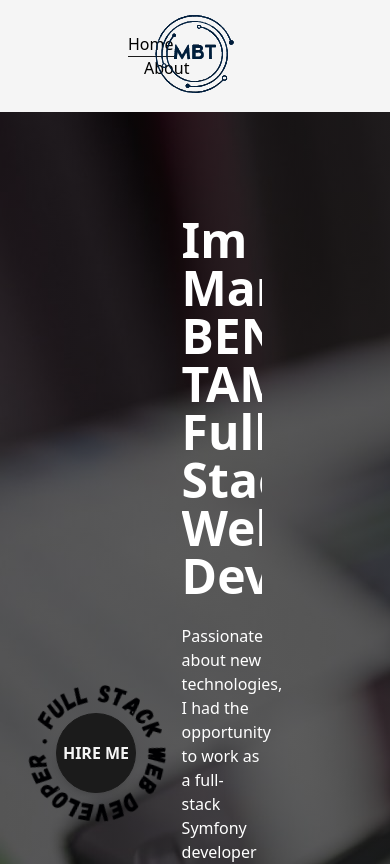
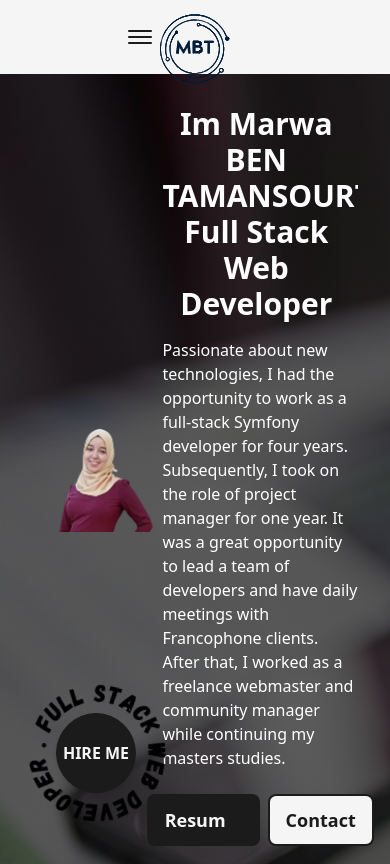
Before and after one commit to marwabtm/My_portfolio, a Next.js app: page / in a window 390 px wide. Shown: the top 864 px of the page. Built offline with nearby package versions, Linux system fonts and the light colour scheme.

Commit message:
modif responsive

```diff
--- a/src/components/AnimatedText.js
+++ b/src/components/AnimatedText.js
@@ -29,7 +29,7 @@ const singrWord = {
 
 const AnimatedText = ({ text, className = "" }) => {
   return (
-    <div className="w-full mx-auto py-2 flex items-center text-center justify-center overflow-hidden ">
+    <div className="w-full mx-auto py-2 flex items-center text-center justify-center overflow-hidden sm:py-0 ">
       <motion.h1 className={`inline-block w-full text-dark font-bold text-5xl ${className} dark:text-light `}
         variants={quote} initial="initial" animate="animate" >
         {
--- a/src/components/FooterPrincipal.js
+++ b/src/components/FooterPrincipal.js
@@ -5,7 +5,7 @@ import Link from "next/link"
 const FooterPrincipal = () => {
     return (
         <footer className="w-full border-t-2 border-solid border-dark font-medium text-lg dark:text-light">
-            <Layout className="py-4 px-40 text-center flex justify-between bg-transparent">
+            <Layout className="py-4 md:py-1 px-40 text-center flex justify-between bg-transparent">
                 <span>{new Date().getFullYear()} &copy; All Rights Reserved</span>
                 <div className="flex items-center">
                     Build with <span className="text-primary dark:text-secondary text-2xl px-1">&#9825;</span> by Marwa Ben Tamansourt
--- a/src/components/Layout.js
+++ b/src/components/Layout.js
@@ -2,7 +2,7 @@ import React from "react"
 
 const Layout = ({ children, className = "" }) => {
   return (
-    <div className={`w-full h-full inline-block z-0 bg-light p-32 ${className} bg-transparent dark:text-light`}>
+    <div className={`w-full h-full inline-block z-0 bg-light bg-transparent dark:text-light  ${className} `}>
       {children}
     </div>
   )
--- a/src/components/Navbar.js
+++ b/src/components/Navbar.js
@@ -1,5 +1,5 @@
 import Link from "next/link"
-import React from "react"
+import React, { useState } from "react"
 import Image from "next/image"
 import Logo from "./Logo"
 import Logopng from "../../public/images/MBT.png"
@@ -26,49 +26,65 @@ const CustomLink = ({ href, title, className = "" }) => {
         </Link>
     )
 }
+
+const CustomMobileLink = ({ href, title, className = "", toggle }) => {
+    const router = useRouter();
+    const handleClick = () => {
+        toggle();
+        router.push(href)
+    }
+    return (
+        <button href={href} className={`${className} relative group text-dark`} onClick={handleClick}>
+            {title}
+            <span className={`
+            h-[1px] inline-block  bg-dark
+            absolute left-0 -bottom-0.5
+            group-hover:w-full transition-[width] ease duration-300
+            ${router.asPath === href ? "w-full" : "w-0"} `}>
+
+                &nbsp;
+            </span>
+        </button>
+    )
+}
 const Navbar = () => {
     const [mode, setMode] = useThemeSwitcher();
+    const [isOpen, setIsOpen] = useState(false);
+    const handleClick = () => {
+        setIsOpen(!isOpen)
+    }
     return (
-        <header className="w-full px-32 py-8 font-medium flex item-center justify-between
-        dark:text-light" >
+        <header className="w-full px-32 py-8 font-medium flex item-center justify-between dark:text-light relative" >
+            <button className="flex-col justify-center items-center hidden lg:flex" onClick={handleClick}>
+                <span className={`bg-dark dark:bg-light block h-0.5 w-6 transition-all duration-300 ease-out rounded-sm ${isOpen ? 'rotate-45 translate-y-1' : '-translate-y-0.5'} `}></span>
+                <span className={`bg-dark dark:bg-light block h-0.5 w-6 transition-all duration-300 ease-out rounded-sm my-0.5 ${isOpen ? 'opacity-0' : 'opacity-100'} `}></span>
+                <span className={`bg-dark dark:bg-light block h-0.5 w-6 transition-all duration-300 ease-out rounded-sm ${isOpen ? '-rotate-45 -translate-y-1' : 'translate-y-0.5'} `}></span>
+            </button>
+            <div className="w-full flex justify-between items-center lg:hidden ">
                 <nav>
                     <CustomLink href="/" title="Home" className="mr-4" />
                     <CustomLink href="/about" title="About" className="mx-4" />
                     {/* <CustomLink href="/projects" title="Projects" className="mx-4" />
                     <CustomLink href="/articles" title="Articles" className="ml-4" />*/}
                 </nav>
-
                 <nav className="flex items-center justify-between">
                     <motion.a href="https://www.linkedin.com/in/marwa-btm/" target="_blank"
-                    whileHover={{ y: -2 }}
-                    className="mr-3"
-                    whileTap={{ scale: 0.9 }}
-                >
+                        whileHover={{ y: -2 }} className="mr-3" whileTap={{ scale: 0.9 }} >
                         <LinkedinIcon />
                     </motion.a>
                     <motion.a href="https://gitlab.com/btmarwa1" target="_blank"
-                    whileHover={{ y: -2 }}
-                    className="mr-3"
-                    whileTap={{ scale: 0.9 }}
-                >
+                        whileHover={{ y: -2 }} className="mr-3" whileTap={{ scale: 0.9 }} >
                         <GitlabIcon />
                     </motion.a>
 
                     <motion.a href="https://www.facebook.com/marwa.btm" target="_blank"
-                    whileHover={{ y: -2 }}
-                    className="mr-3"
-                    whileTap={{ scale: 0.9 }}
-                >
+                        whileHover={{ y: -2 }} className="mr-3" whileTap={{ scale: 0.9 }} >
                         <FacabookIcon />
                     </motion.a>
                     <motion.a href="https://www.instagram.com/marwa.b.t" target="_blank"
-                    whileHover={{ y: -2 }}
-                    className="mr-3"
-                    whileTap={{ scale: 0.9 }}
-                >
+                        whileHover={{ y: -2 }} className="mr-3" whileTap={{ scale: 0.9 }} >
                         <InstagramIcon />
                     </motion.a>
-
                     <button onClick={() => setMode(mode === "light" ? "dark" : "light")}
                         className=" ml-3 flex items-center justify-center rounded-full p-1" >
                         {mode === "dark" ?
@@ -77,10 +93,52 @@ const Navbar = () => {
                         }
                     </button>
                 </nav>
-            <div className="absolute left-[50%] top-2 translate-x-[-50%]">
+            </div>
+            {
+                isOpen ?
+
+                    <motion.div initial={{ scale: 0, opacity: 0, x: "-50%", y: "-50%" }} animate={{ scale: 1, opacity: 1 }}
+                        className="min-w-[40vw] flex flex-col z-30 justify-between items-center fixed top-1/2 left-1/3 sm:left-1/2 -translate-x-1/2 -translate-y-1/2
+                        bg-light/75 rounded-lg backdrop-blur-md py-32 ">
+                        <nav className="flex items-center flex-col justify-center">
+                            <CustomMobileLink href="/" title="Home" className="mb-4" toggle={handleClick} />
+                            <CustomMobileLink href="/about" title="About" className="mb-4" toggle={handleClick} />
+                            {/* <CustomMobileLink href="/projects" title="Projects" className="" toggle={handleClick} />
+                            <CustomMobileLink href="/articles" title="Articles" className="" toggle={handleClick} />*/}
+                        </nav>
+                        <nav className="flex items-center justify-between">
+                            <motion.a href="https://www.linkedin.com/in/marwa-btm/" target="_blank"
+                                whileHover={{ y: -2 }} className="mr-3" whileTap={{ scale: 0.9 }} >
+                                <LinkedinIcon />
+                            </motion.a>
+                            <motion.a href="https://gitlab.com/btmarwa1" target="_blank"
+                                whileHover={{ y: -2 }} className="mr-3" whileTap={{ scale: 0.9 }} >
+                                <GitlabIcon />
+                            </motion.a>
+
+                            <motion.a href="https://www.facebook.com/marwa.btm" target="_blank"
+                                whileHover={{ y: -2 }} className="mr-3" whileTap={{ scale: 0.9 }} >
+                                <FacabookIcon />
+                            </motion.a>
+                            <motion.a href="https://www.instagram.com/marwa.b.t" target="_blank"
+                                whileHover={{ y: -2 }} className="mr-3" whileTap={{ scale: 0.9 }} >
+                                <InstagramIcon />
+                            </motion.a>
+                            <button onClick={() => setMode(mode === "light" ? "dark" : "light")}
+                                className=" ml-3 flex items-center justify-center rounded-full p-1" >
+                                {mode === "dark" ?
+                                    <SunIcon className={"fill-dark"} />
+                                    : <MoonIcon className={"fill-dark"} />
+                                }
+                            </button>
+                        </nav>
+                    </motion.div>
+                    : null
+            }
+            <div className="absolute left-[50%] top-2 translate-x-[-50%] z-0">
                 {/*<Logo />
                 <Image src={Logopng} alt="logo MBT" className={"w-20"} />*/}
-                <LogoIcon className={"w-2"} />
+                <LogoIcon className={"w-2 md:w-0.5"} />
             </div>
 
         </header>
--- a/src/pages/index.js
+++ b/src/pages/index.js
@@ -21,14 +21,15 @@ export default function Home() {
       <main className="flex items-center text-dark w-full bg-transparent dark:text-light" style={{
         backgroundImage: `linear-gradient(90deg, rgba(0, 0, 0, 0.6), rgba(20, 20, 20, 0.7)), url(${bg.src})`
       }}>
-        <Layout className="bg-transparent  pb-0 pt-24 " >
+        <Layout className="bg-transparent p-24 xl:p-20 lg:p-16 md:p-12 sm:p-8 pb-0 pt-20 lg:pt-14 md:pt-12 sm:pt-8" >
 
           <div className="flex items-center justify-between bg-transparent" >
             <div className="w-2/5 p-0 ">
               <Image src={profilPic} alt="photo profil" priority sizes="(max-width: 768px) 100vw, (max-width: 1200px) 50vw, 33vw" />
             </div>
-            <div className="w-3/5 text-white">
-              <AnimatedText text="Im Marwa BEN TAMANSOURT. Full Stack Web Developer" className="text-left text-white" />
+            <div className="w-3/5 text-white flex flex-col items-center self-center">
+              <AnimatedText text="Im Marwa BEN TAMANSOURT. Full Stack Web Developer"
+                className="!text-5xl text-center text-white lg:!text-4xl md:!text-3xl  " />
               <p className="my-4 text-base font-medium">
                 Passionate about new technologies, I had the opportunity
                 to work as a full-stack Symfony developer for four years.
--- a/tailwind.config.js
+++ b/tailwind.config.js
@@ -26,6 +26,25 @@ module.exports = {
         circularDark: "repeating-radial-gradient(rgb(243, 238, 238) 2px, transparent 5px, transparent 100px);"
       }
     },
+    screens: {
+      "2xl": { max: "1535px" },
+      // => @media (max-width: 1535px) { ... }
+
+      xl: { max: "1279px" },
+      // => @media (max-width: 1279px) { ... }
+
+      lg: { max: "1023px" },
+      // => @media (max-width: 1023px) { ... }
+
+      md: { max: "767px" },
+      // => @media (max-width: 767px) { ... }
+
+      sm: { max: "639px" },
+      // => @media (max-width: 639px) { ... }
+
+      xs: { max: "479px" },
+      // => @media (max-width: 479px) { ... }
+    },
   },
   plugins: [],
 }
```
Also changed, not shown: src/components/Icons.js. Lines whose indentation alone changed are shown as unchanged.
